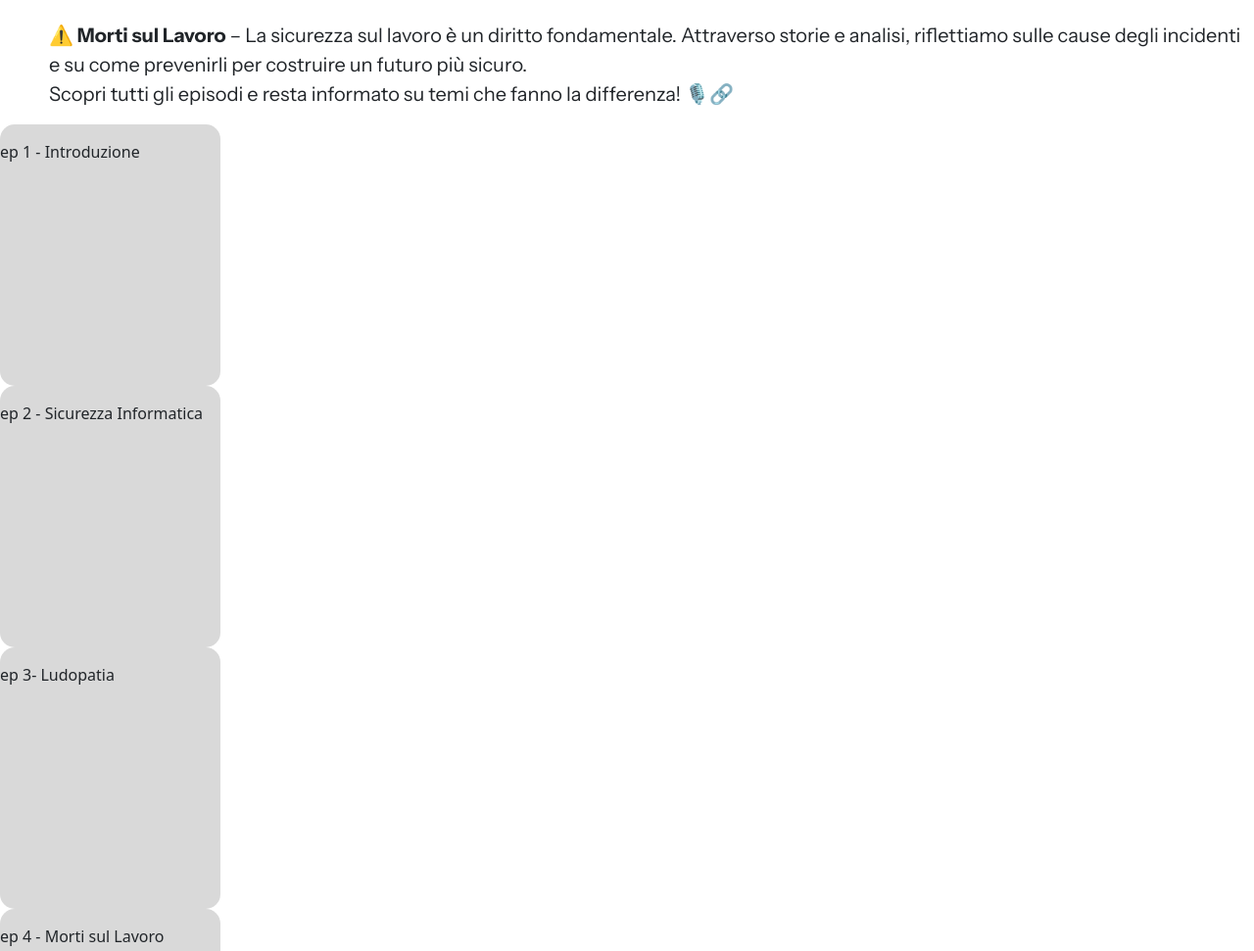
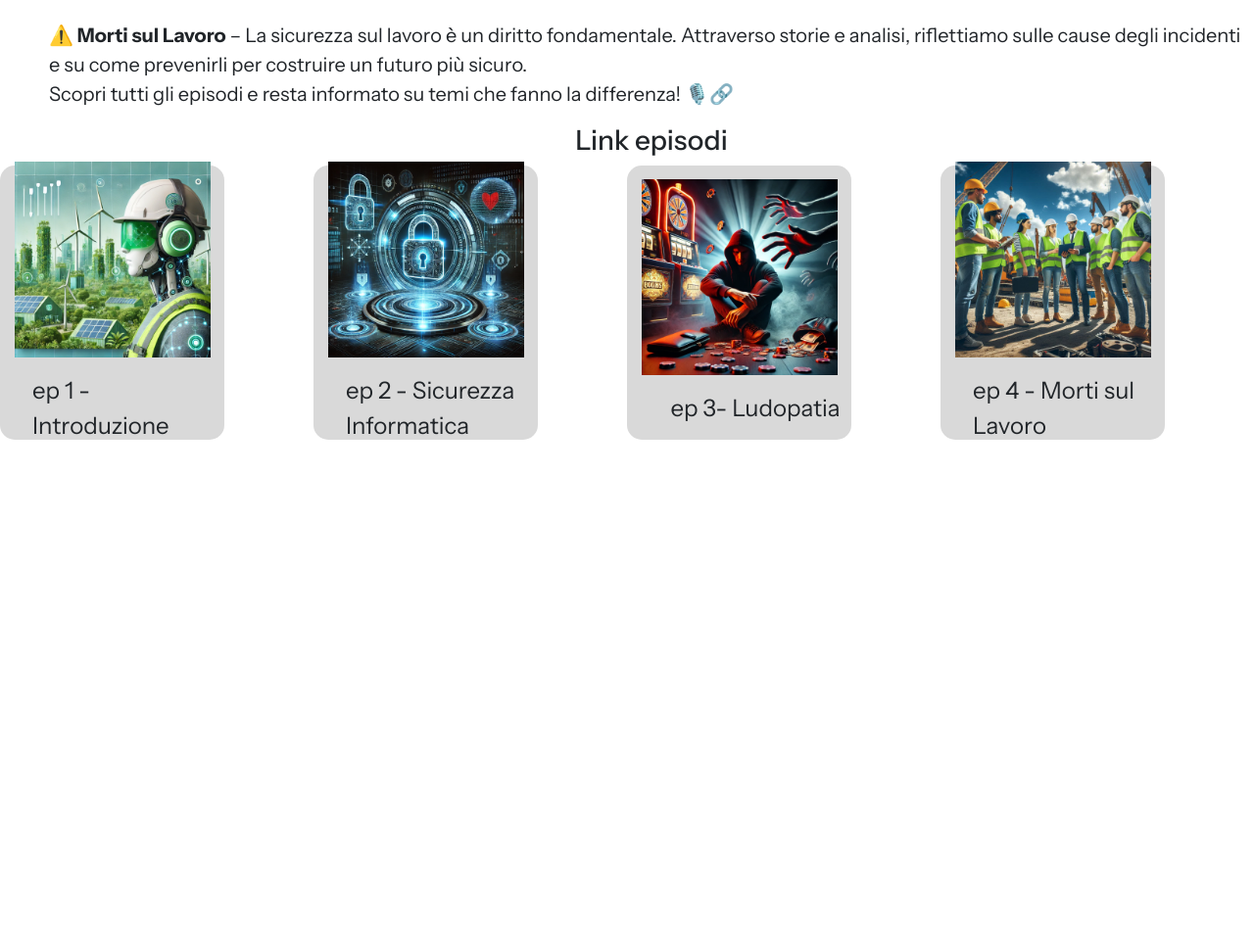
Before and after one commit to antoniolac/Ed.Civica, a plain HTML site: page index.html in a window 1280 px wide. Shown: the part 520-1491 px from the top of the page at 98% size. After the commit the page ends 973 px from the top, so only its background shows below. Drawn offline with nearby package versions, Linux system fonts and the light colour scheme.

Commit message:
add images and try to fix css

```diff
--- a/index.html
+++ b/index.html
@@ -27,26 +27,33 @@
                     <br>
                     <strong>⚠️ Morti sul Lavoro</strong> – La sicurezza sul lavoro è un diritto fondamentale. Attraverso storie e analisi, riflettiamo sulle cause degli incidenti e su come prevenirli per costruire un futuro più sicuro. <br>
                     Scopri tutti gli episodi e resta informato su temi che fanno la differenza! 🎙️🔗</p>
+
+                    <h3>Link episodi</h3>
             </section>
-            <div class="d-felx flex-row justify-content-center align-items-center">
+            <div class="d-flex flex-row justify-content-center align-items-center">
                 <div class="content">
-                    <figure></figure>
-                    <label class="sub">ep 1 - Introduzione</label>
+                    <figure>
+                        <img src="static/images/introduzione.webp">
+                    </figure>
+                    <label class="instrument-sans">ep 1 - Introduzione</label>
                 </div>
                 <div class="content">
-                    <figure></figure>
-                    <label class="sub">ep 2 - Sicurezza Informatica
-                    </label>
+                    <figure>
+                        <img src="static/images/sicurezzaInformatica.webp">
+                    </figure>
+                    <label class="instrument-sans">ep 2 - Sicurezza Informatica</label>
                 </div>
                 <div class="content">
-                    <figure></figure>
-                    <label class="sub">ep 3- Ludopatia
-                    </label>
+                    <figure>
+                        <img src="static/images/ludopatia.webp">
+                    </figure>
+                    <label class="instrument-sans">ep 3- Ludopatia</label>
                 </div>
                 <div class="content">
-                    <figure></figure>
-                    <label class="sub">ep 4 - Morti sul Lavoro
-                    </label>
+                    <figure>
+                        <img src="static/images/sicurezzaLavoro.jpeg">
+                    </figure>
+                    <label class="instrument-sans">ep 4 - Morti sul Lavoro</label>
                 </div>
 
             </div>
--- a/static/css/content.css
+++ b/static/css/content.css
@@ -1,8 +1,23 @@
 .content{
     display: flex;
     flex-direction: column;
-    width: 225px;
-    height: 267px;
+    justify-content: center;
+    align-items: center;
+    width: 255px;
+    height: 280px;
     background-color: #D9D9D9;
     border-radius: 15px;
+    margin-right: 91px;
 }
+
+.content label{
+    font-size: 24px;
+    line-height: auto;
+    text-align: left;
+    padding-left: 33px;
+}
+
+.content figure>img{
+    width: 200px;
+    height: auto;
+}
--- a/static/css/description.css
+++ b/static/css/description.css
@@ -1,5 +1,6 @@
 .description{
     display: flex;
+    flex-direction: column;
     justify-content: center;
     align-items: center;
 }
```
Also changed, not shown: static/images/introduzione.webp (added), static/images/ludopatia.webp (added), static/images/sicurezzaInformatica.webp (added), static/images/sicurezzaLavoro.jpeg (added).
